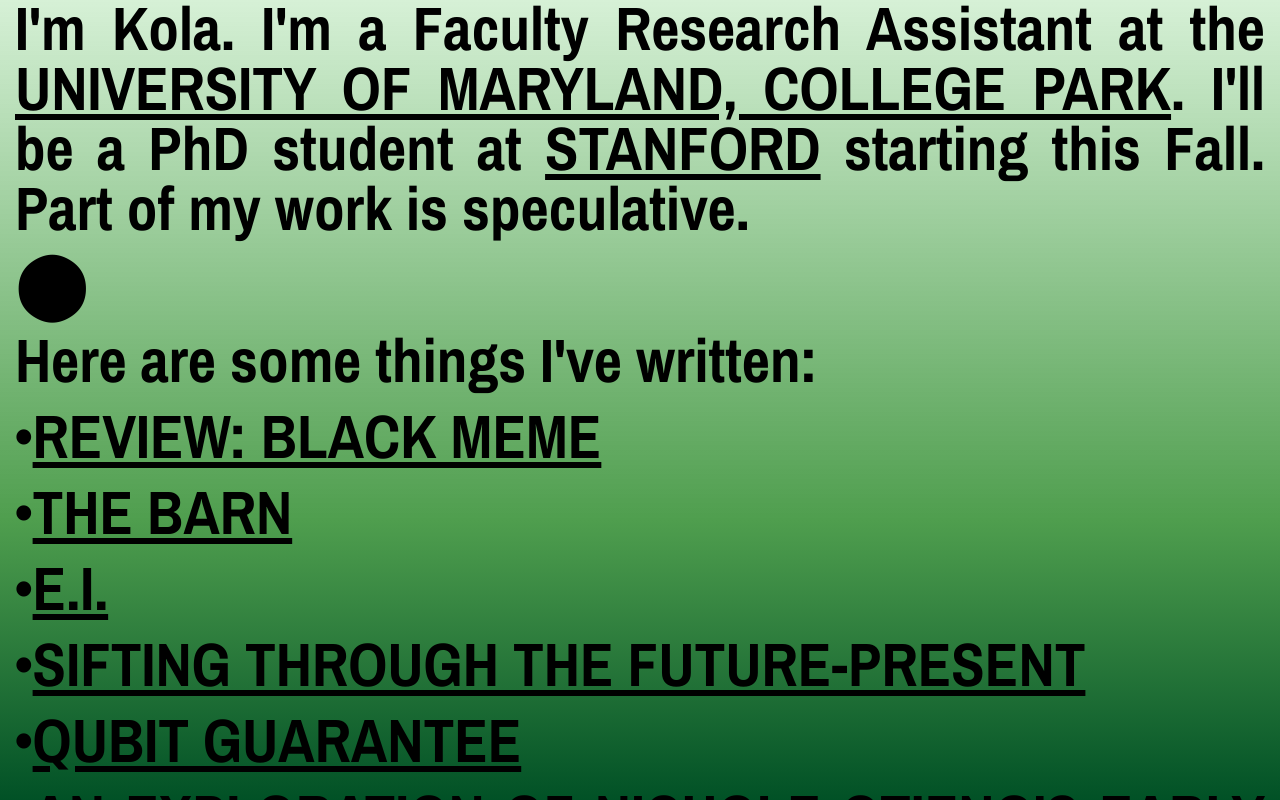
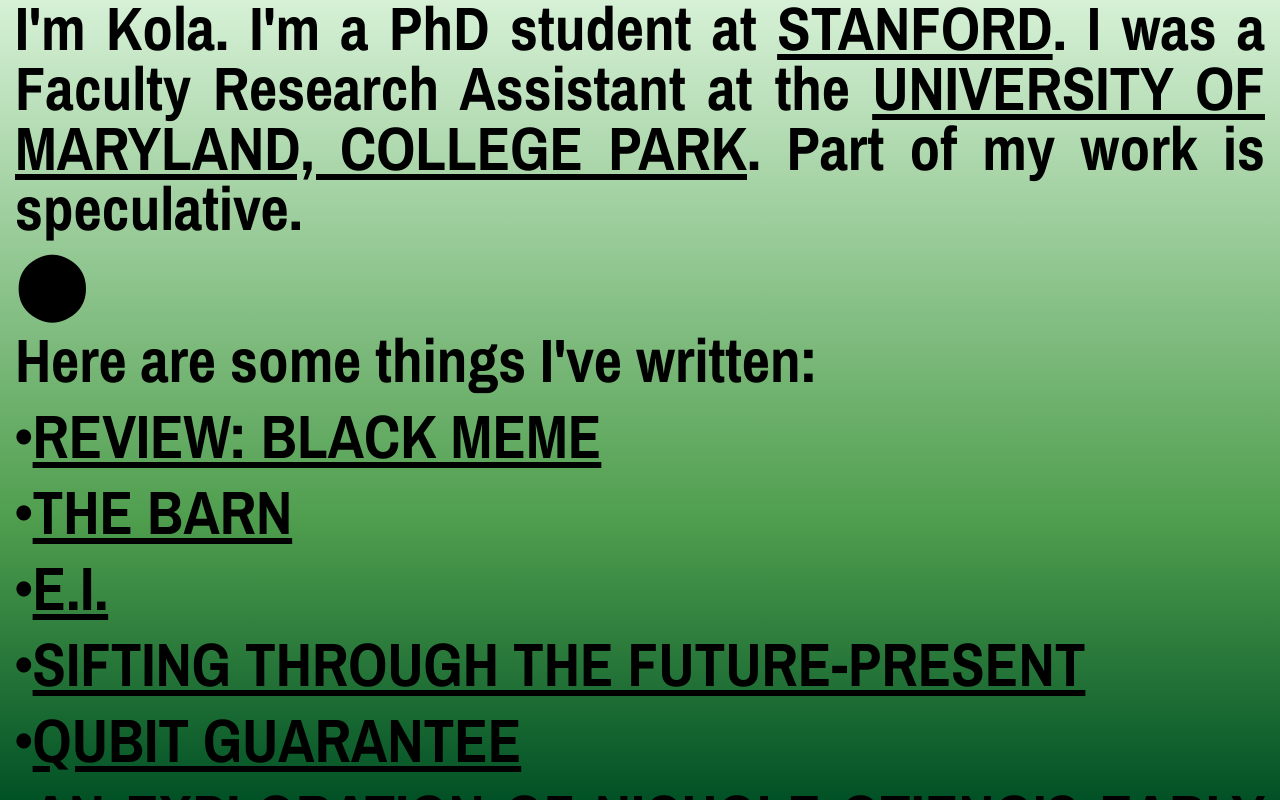
Before and after one commit to MonaLon/sitestuff, a React (Create React App) app: page / in a window 1280 px wide. Built offline with nearby package versions, Linux system fonts and the light colour scheme.

Commit message:
Update App.js

```diff
--- a/src/App.js
+++ b/src/App.js
@@ -50,7 +50,7 @@
       <Backer>
       <React.Fragment>
         <div class = "container-fluid" style={{height: "100vh"}}>
-            <Text><p>I'm Kola. I'm a Faculty Research Assistant at the <a href="https://mith.umd.edu/" target="_blank">University of Maryland, College Park</a>. I'll be a PhD student at <a href = "https://mtl.stanford.edu" target="_blank">Stanford</a> starting this Fall. Part of my work is speculative.</p>
+            <Text><p>I'm Kola. I'm a PhD student at <a href = "https://mtl.stanford.edu" target="_blank">Stanford</a>. I was a Faculty Research Assistant at the <a href="https://mith.umd.edu/" target="_blank">University of Maryland, College Park</a>. Part of my work is speculative.</p>
             <p>⬤</p>
             <p>Here are some things I've written:</p>
             <p>•<a href = "https://reviewsindh.pubpub.org/pub/black-meme/release/1" target = "_blank">Review: BLACK MEME</a></p>
```
